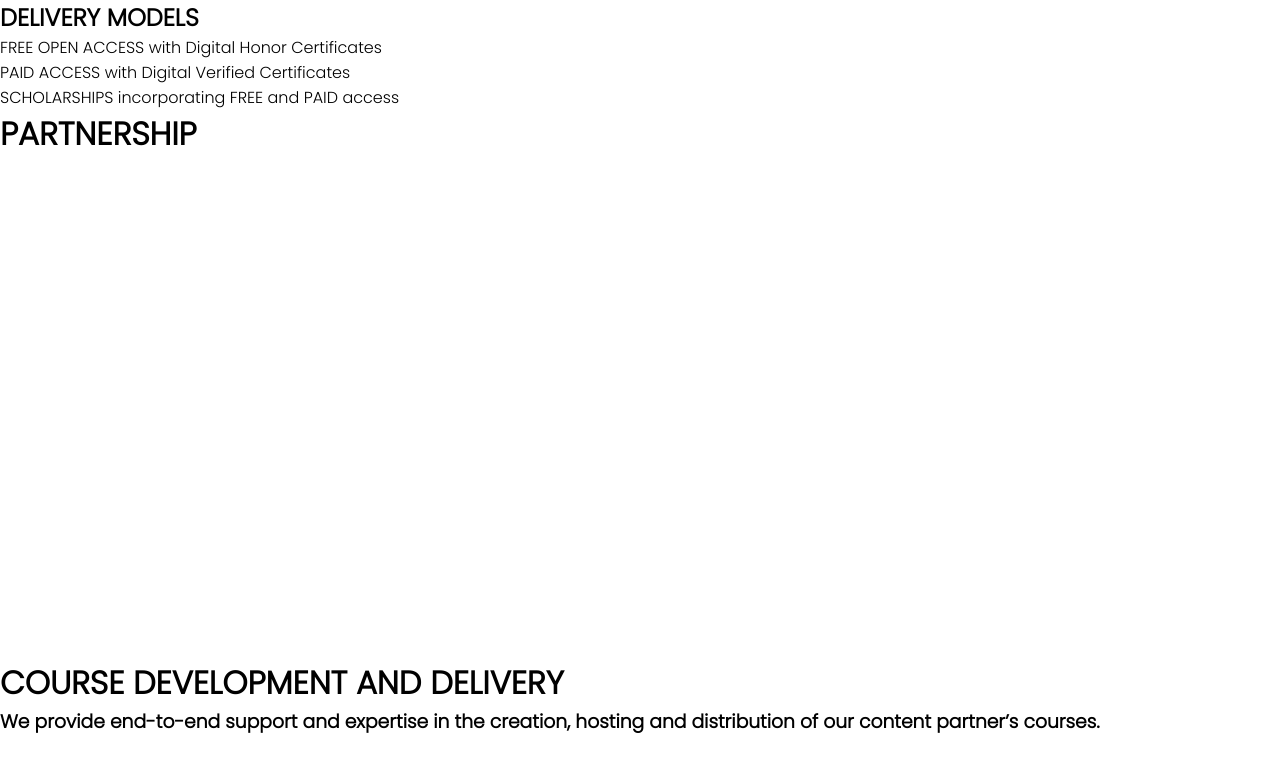
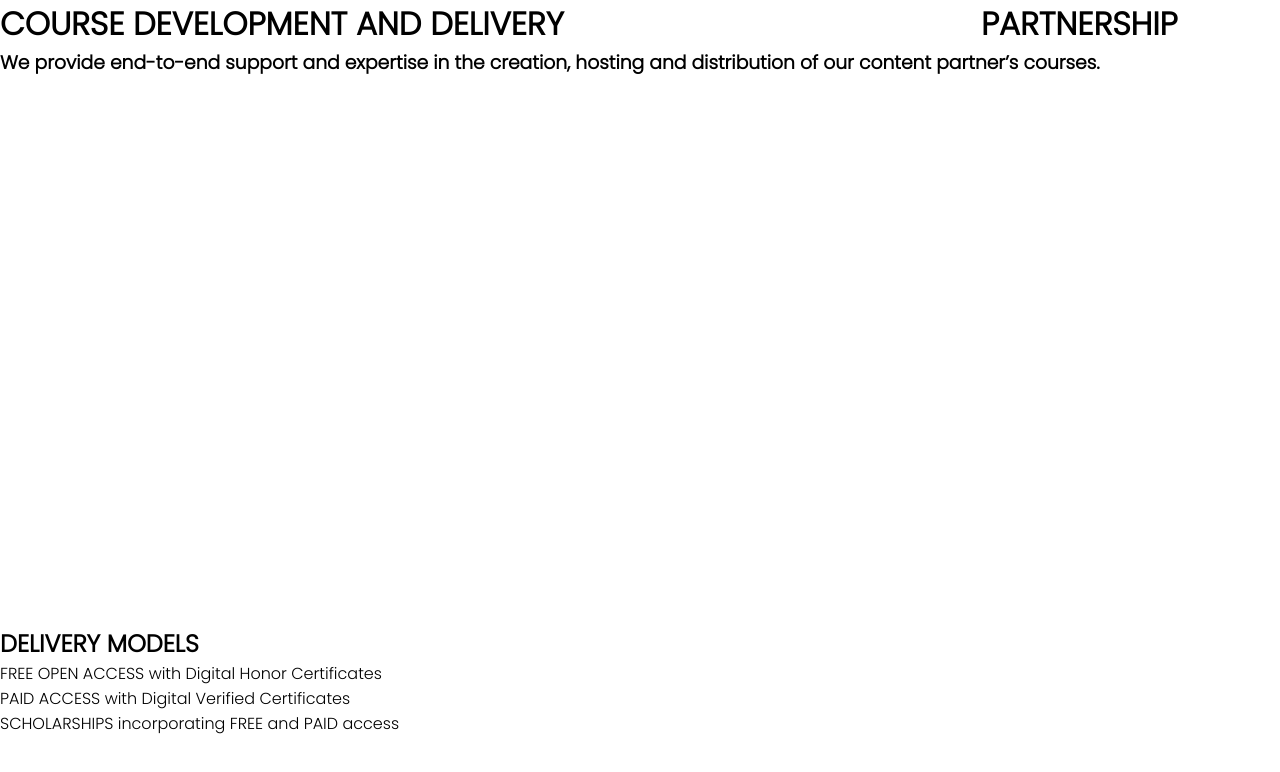
Before and after one commit to tmtgcoredev/james, a plain HTML site: page index.html in a window 1280 px wide. Drawn offline with Linux system fonts and the light colour scheme.

Commit message:
Added all files

```diff
--- a/style.css
+++ b/style.css
@@ -7,12 +7,12 @@
 }
 .banner1{
     position: absolute;
-    bottom: 8%;
-    /*color: #fff;*/
 }
 .banner2{
-
+    position: absolute;
+    bottom: 8%;
 }
 .banner3{
-
+    position: absolute;
+    right: 8%;
 }
```
